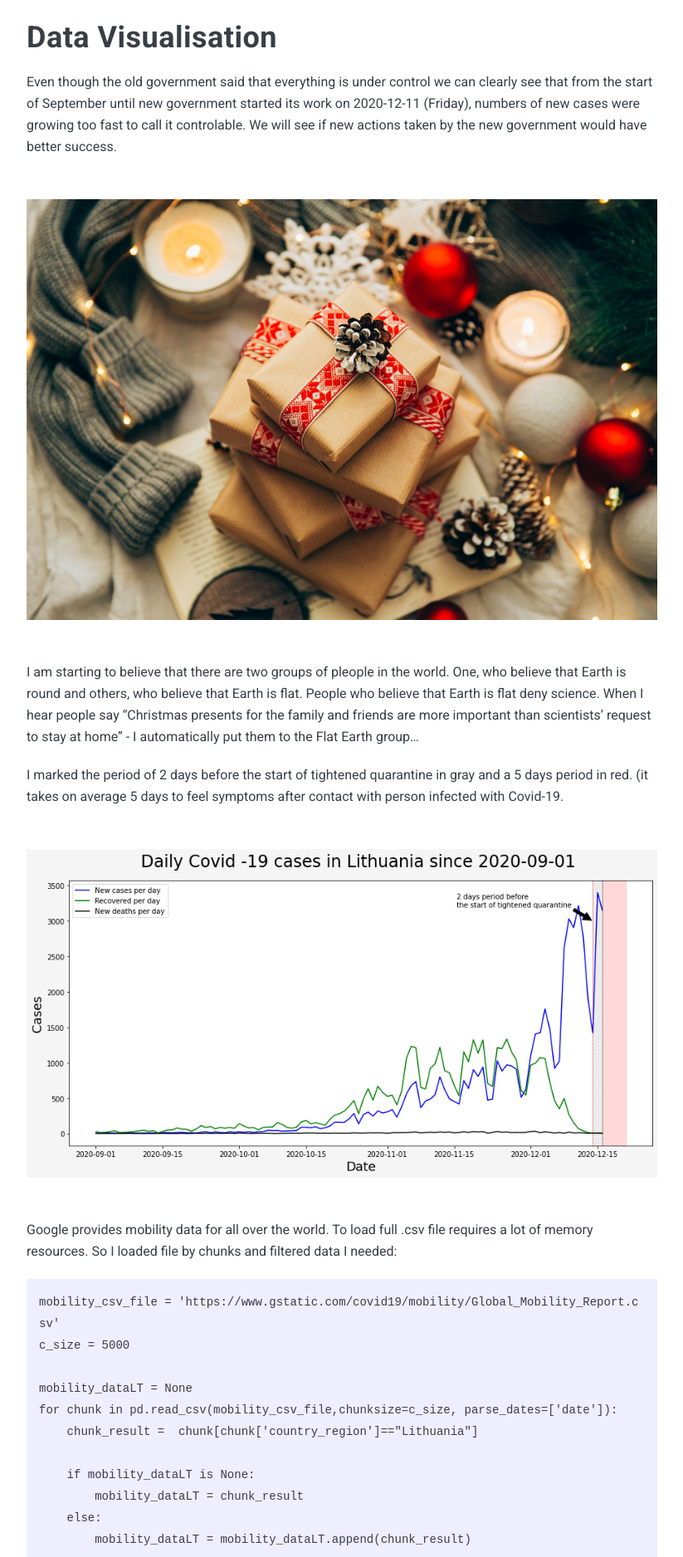
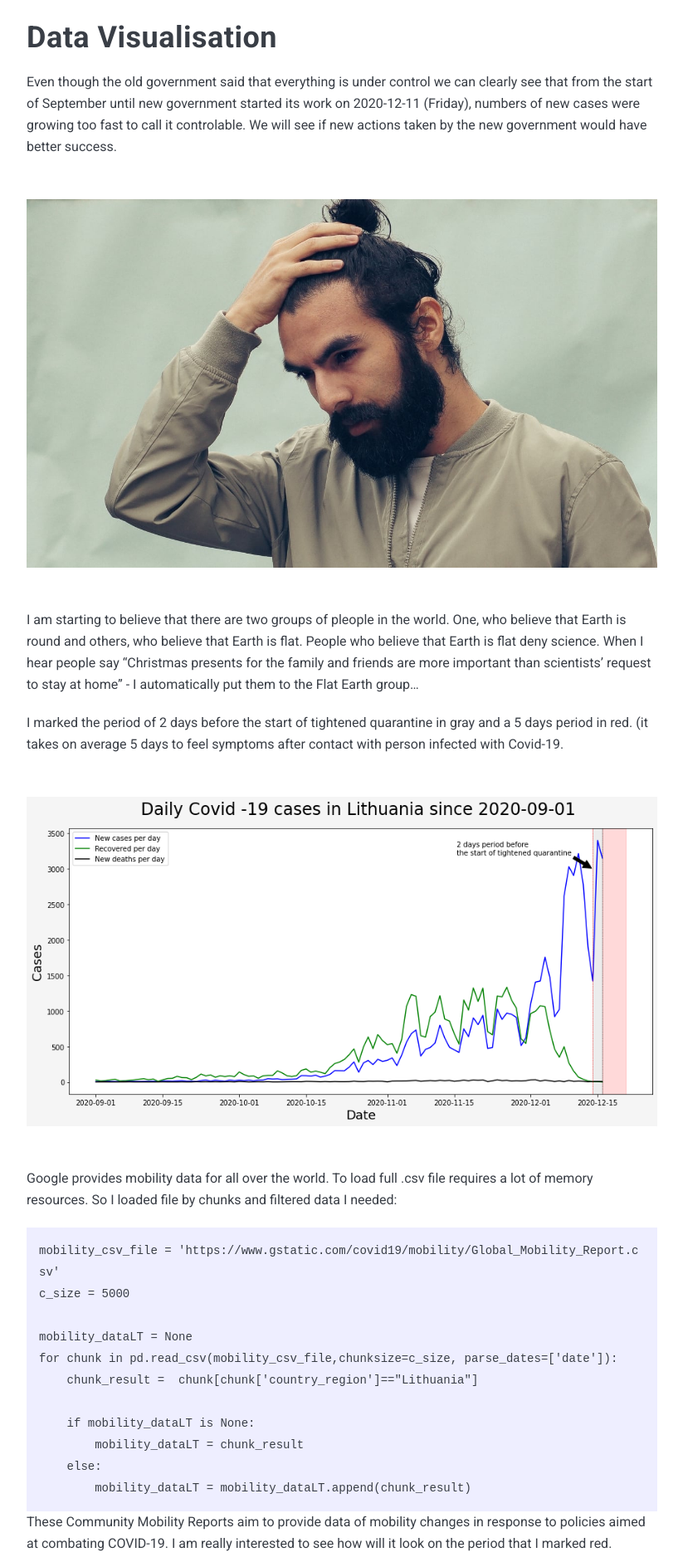
Before and after one commit to WindyCatHub/Journey-to-Data-Science, a Jekyll site: the page built from _posts/2020-12-16-Covid19-data-cleaning-and-visualisation.markdown, in a window 1280 px wide. Shown: the part 1914-3790 px from the top of the page at 83% size, without its empty margins (228-1051 px from the left). Built offline with Jekyll 4.4.1, drawn with Linux system fonts in a browser that asks for light colours; nearby versions of some CDN libraries; comment, search, counter and statistics services are not loaded.

Commit message:
Update 2020-12-16-Covid19-data-cleaning-and-visualisation.markdown

```diff
--- a/_posts/2020-12-16-Covid19-data-cleaning-and-visualisation.markdown
+++ b/_posts/2020-12-16-Covid19-data-cleaning-and-visualisation.markdown
@@ -33,7 +33,7 @@ To visualize current situation in Lithuania I calculated running sum for each ty
 
 Even though the old government said that everything is under control we can clearly see that from the start of September until new government started its work on 2020-12-11 (Friday), numbers of new cases were growing too fast to call it controlable. We will see if new actions taken by the new government would have better success.
 
-![Covid -19 confirmed and completed (death or recovery) cases in Lithuania](/assets/christmas-presents-trivia-1576852447.jpg)
+![Covid -19 confirmed and completed (death or recovery) cases in Lithuania](/images/01.jpg)
 
 I am starting to believe that there are two groups of pleople in the world. One, who believe that Earth is round and others, who believe that Earth is flat. People who believe that Earth is flat deny science. When I hear people say "Christmas presents for the family and friends are more important than scientists' request to stay at home" - I automatically put them to the Flat Earth group...
 
```
